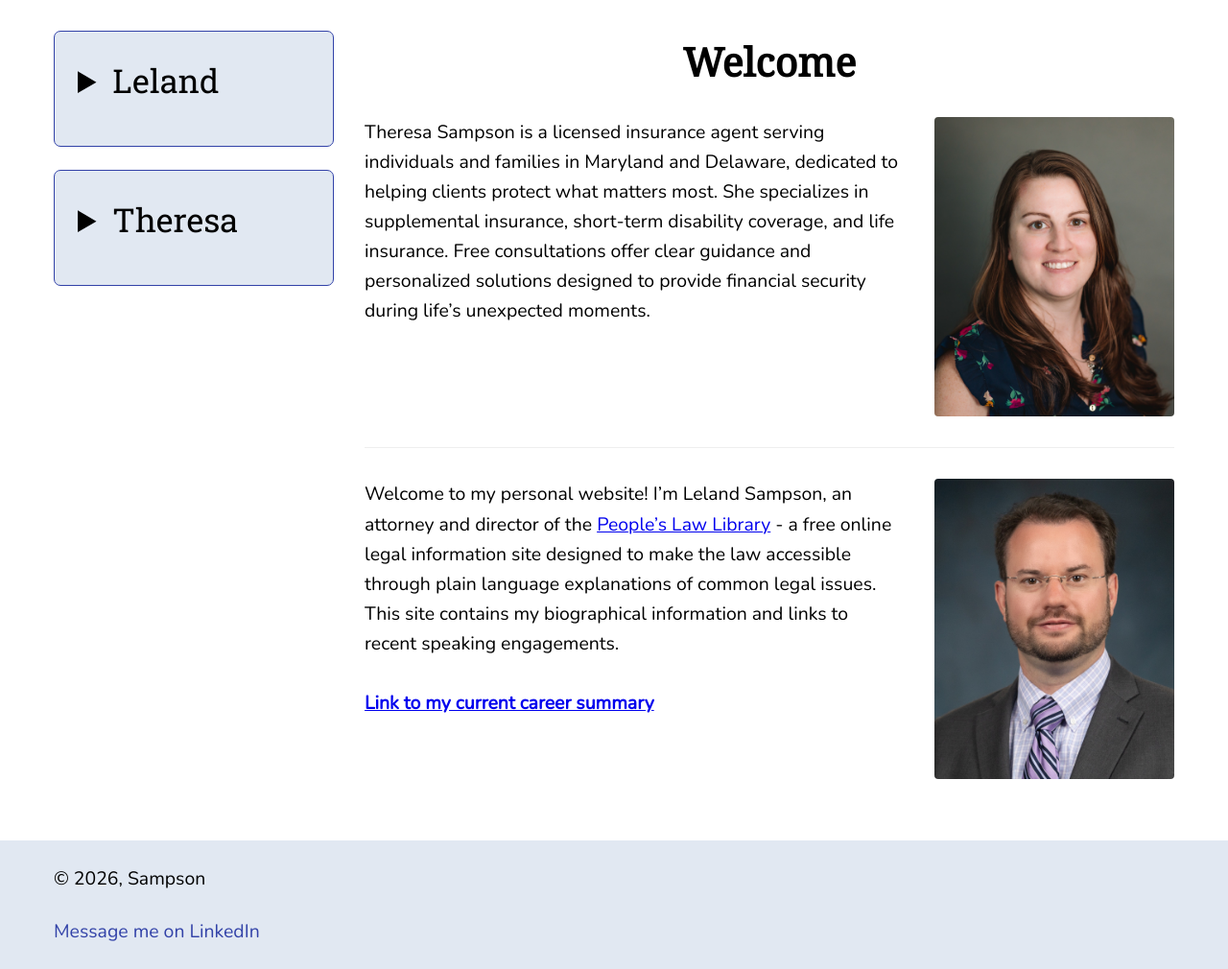
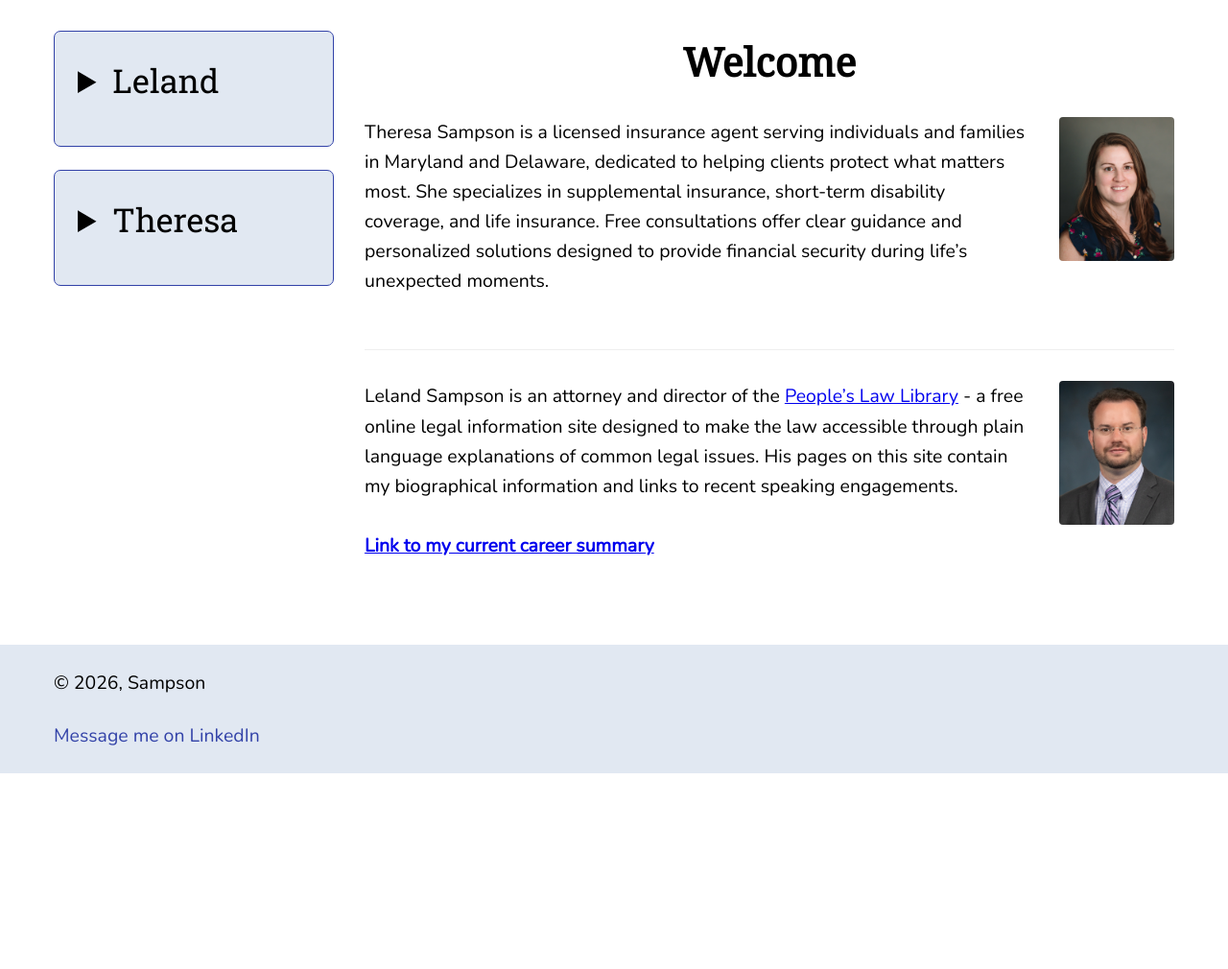
Before and after one commit to lelandsampson/Leland-Sampson-Website, a Jekyll site: the page built from index.md, in a window 1280 px wide. Shown: the part 237-1247 px from the top of the page at 96% size. Built offline with Jekyll 4.4.1, drawn with Linux system fonts in a browser that asks for light colours; after the commit the page ends 1043 px from its top, so only the background shows below that.

Commit message:
Update index.md

```diff
--- a/index.md
+++ b/index.md
@@ -10,7 +10,7 @@ title: Home
         <p>Theresa Sampson is a licensed insurance agent serving individuals and families in Maryland and Delaware, dedicated to helping clients protect what matters most. She specializes in supplemental insurance, short-term disability coverage, and life insurance. Free consultations offer clear guidance and personalized solutions designed to provide financial security during life’s unexpected moments.</p>
     </div>
     <div class="bio-image-wrapper">
-        <img src="images/theresa-headshot-small.jpg" alt="Theresa Sampson" class="bio-image" style="width: 250px;">
+        <img src="images/theresa-headshot-small.jpg" alt="Theresa Sampson" class="bio-image">
     </div>
 </div>
 
@@ -18,12 +18,12 @@ title: Home
 
 <div class="bio-section">
     <div class="bio-text">
-        <p>Welcome to my personal website! I’m Leland Sampson, an attorney and director of the <a href="https://peoples-law.org">People’s Law Library</a> - a free online legal information site designed to make the law accessible through plain language explanations of common legal issues. This site contains my biographical information and links to recent speaking engagements.
+        <p>Leland Sampson is an attorney and director of the <a href="https://peoples-law.org">People’s Law Library</a> - a free online legal information site designed to make the law accessible through plain language explanations of common legal issues. His pages on this site contain my biographical information and links to recent speaking engagements.
         <br/>
         <br/>
         <strong><a href="/files/C.L.Sampson-CV-2025-10.pdf">Link to my current career summary</a></strong></p>
     </div>
     <div class="bio-image-wrapper">
-        <img src="images/sampson-headshot-small.jpg" alt="Leland Sampson" class="bio-image" style="width: 250px;">
+        <img src="images/sampson-headshot-small.jpg" alt="Leland Sampson" class="bio-image">
     </div>
 </div>
```
